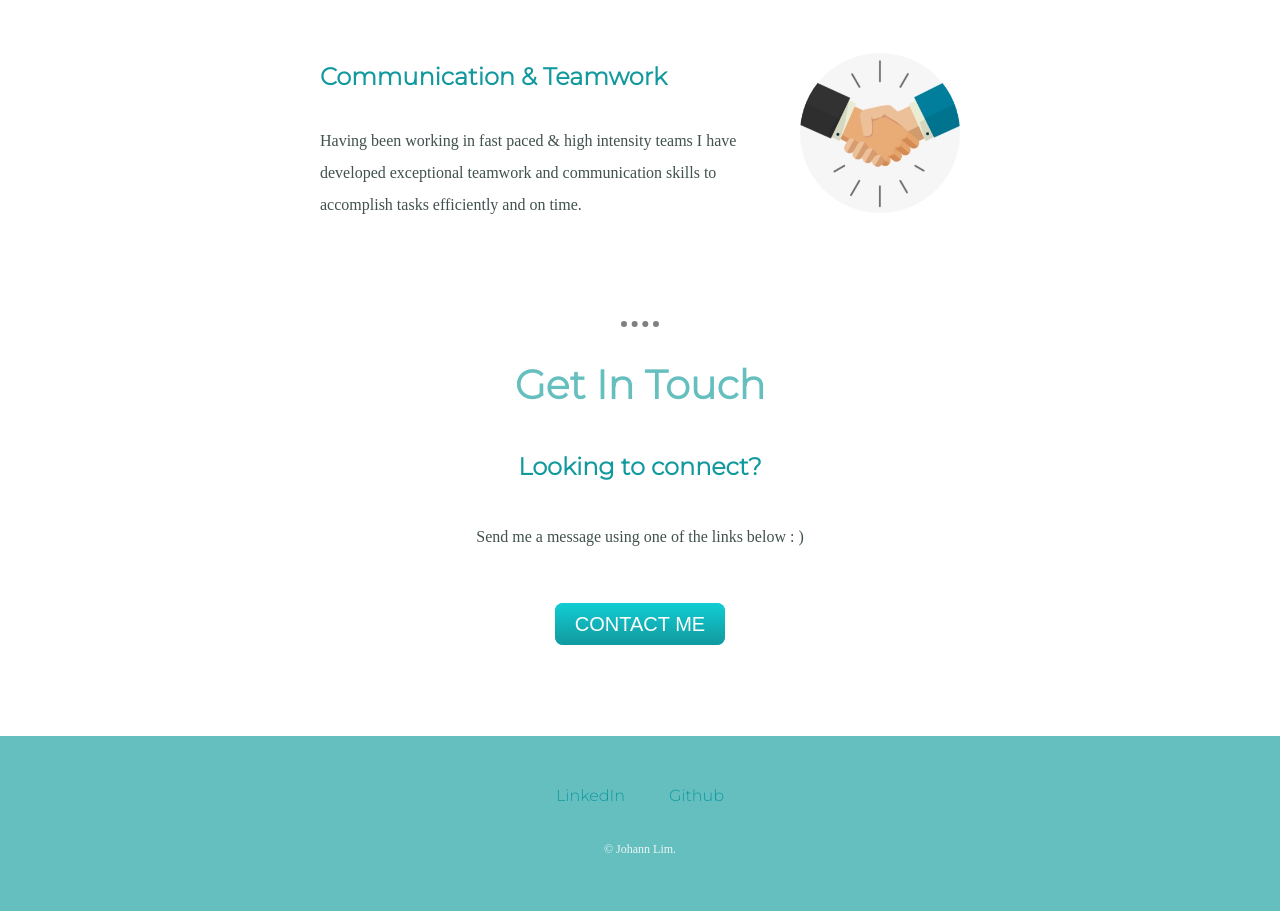
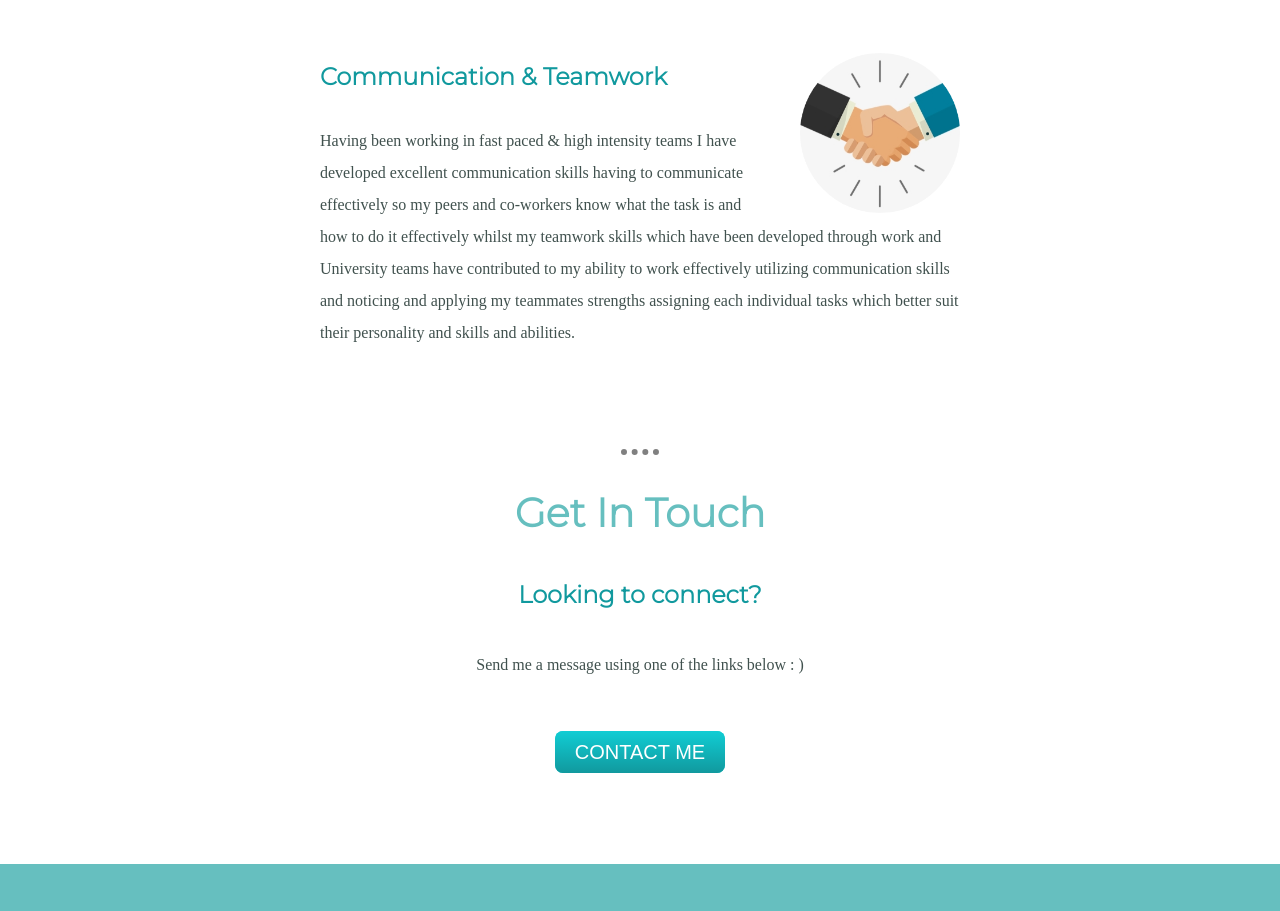
Before and after one commit to JohannLimCodeProjects/resume, a plain HTML site: page index.html in a window 1280 px wide. Shown: the part 2060-2971 px from the top of the page. Drawn offline with Linux system fonts and the light colour scheme.

Commit message:
Update Index.html
Added an extended description to the communication and teamwork section to fix the horizontal rule issue.

```diff
--- a/index.html
+++ b/index.html
@@ -41,7 +41,7 @@
           <div class="skill-row">
             <img class="skillimage2" src="images/shakinghands.png" alt="teamwork">
             <h3>Communication & Teamwork</h3>
-            <p>Having been working in fast paced & high intensity teams I have developed exceptional teamwork and communication skills to accomplish tasks efficiently and on time.</p>
+            <p>Having been working in fast paced & high intensity teams I have developed excellent communication skills having to communicate effectively so my peers and co-workers know what the task is and how to do it effectively whilst my teamwork skills which have been developed through work and University teams have contributed to my ability to work effectively utilizing communication skills and noticing and applying my teammates strengths assigning each individual tasks which better suit their personality and skills and abilities. </p>
           </div>
         </div>
         <hr>
```
